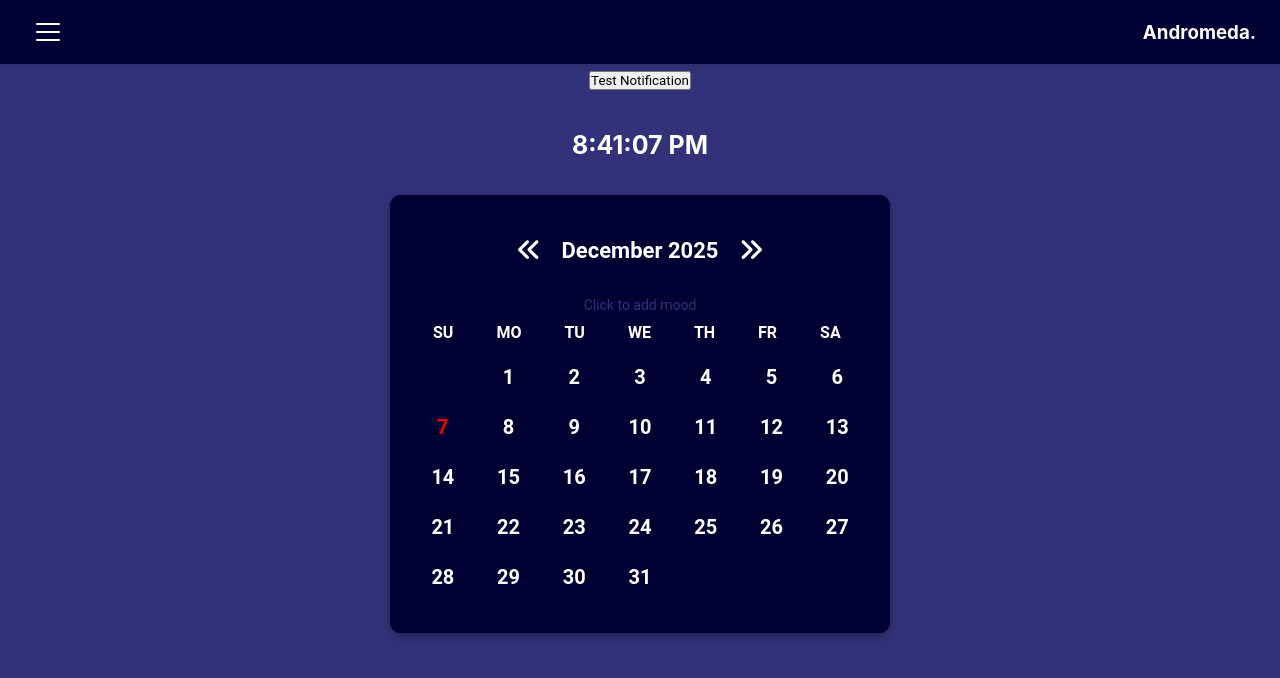
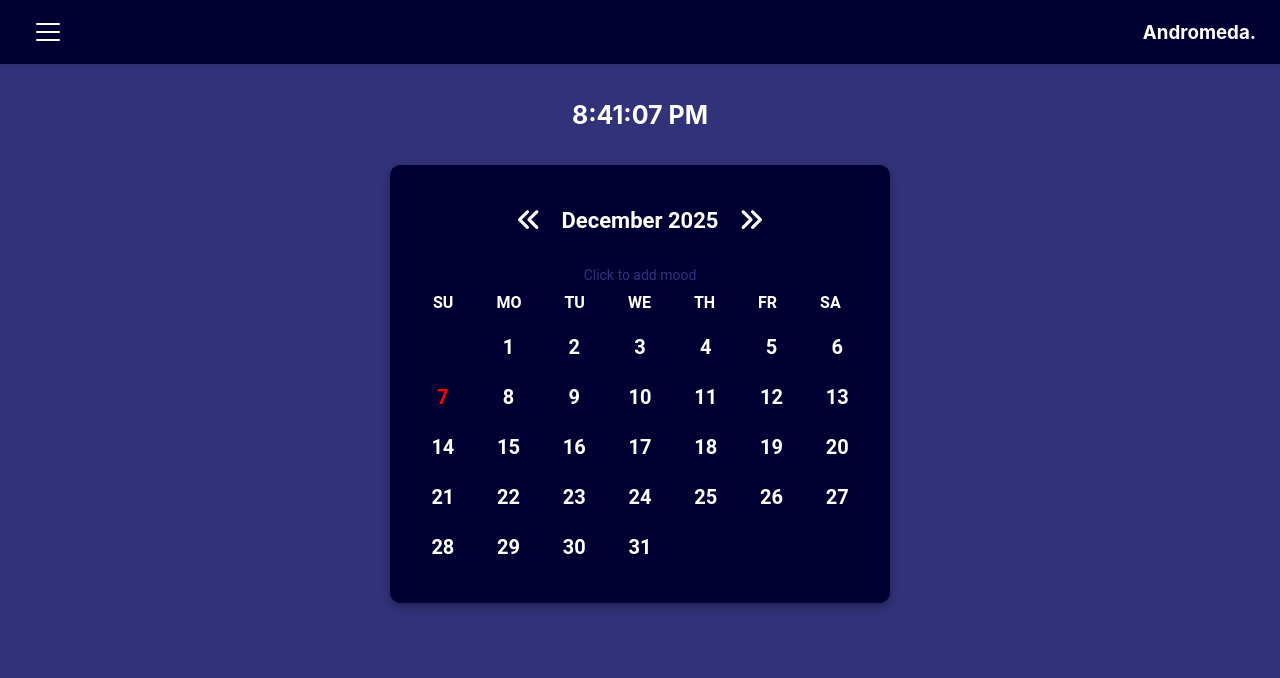
Before and after one commit to abk2191/organiser, a React (Vite) app: page /organiser/calendar in a window 1280 px wide. Shown: the top 678 px of the page. Built offline with nearby package versions, Linux system fonts and the light colour scheme.

Commit message:
Added new features

```diff
--- a/src/Calendar.jsx
+++ b/src/Calendar.jsx
@@ -672,7 +672,7 @@ function Calendar() {
         style={{ overflow: "hidden", height: "100vh" }}
       >
         <div className="calendar-div-main">
-          <div style={{ marginTop: "10px" }}>
+          {/* <div style={{ marginTop: "10px" }}>
             <button
               onClick={async () => {
                 try {
@@ -704,7 +704,7 @@ function Calendar() {
             >
               Test Notification
             </button>
-          </div>
+          </div> */}
           <div className="time" style={{ marginTop: "20px" }}>
             <LiveClock />
           </div>
```
